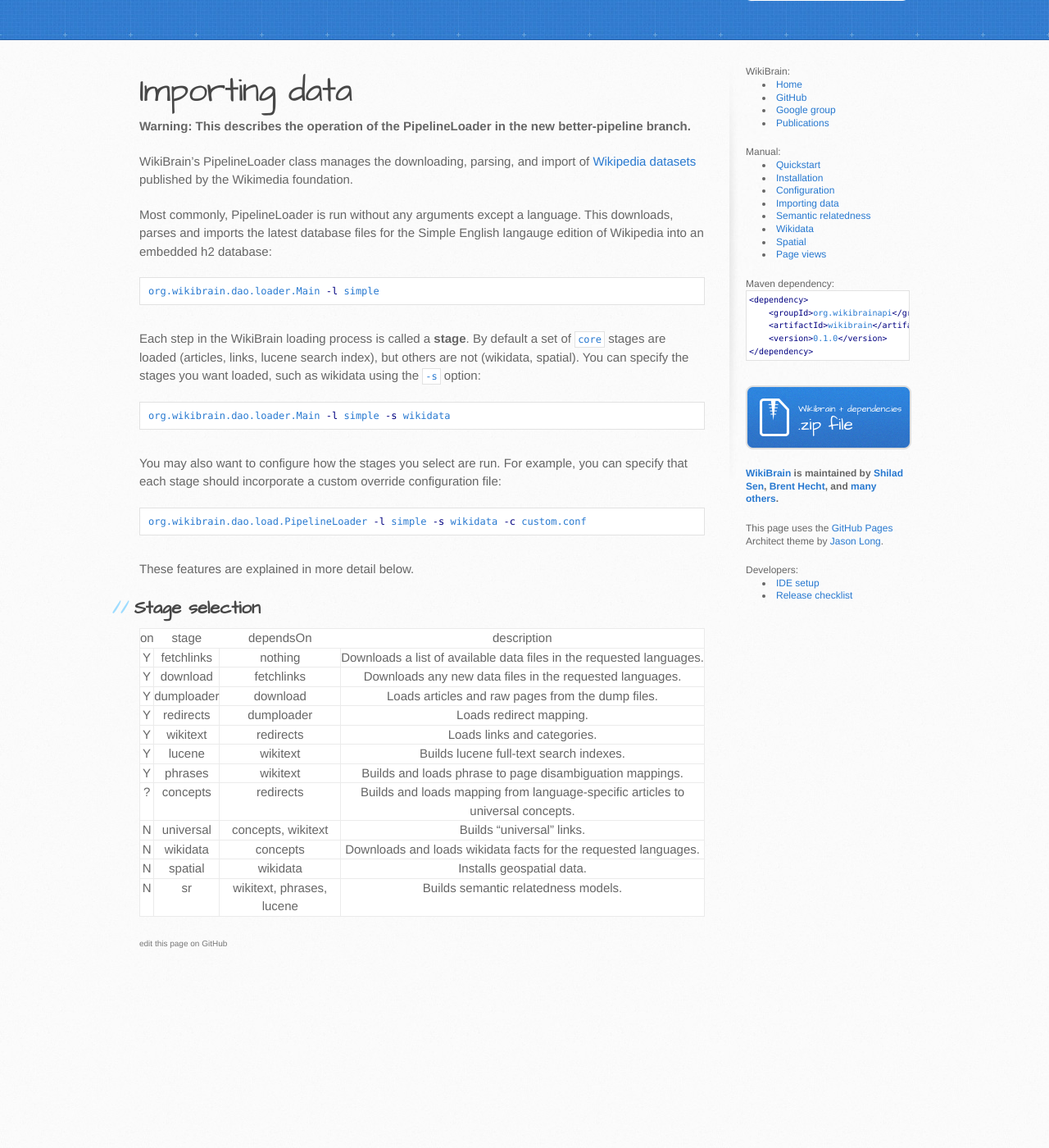
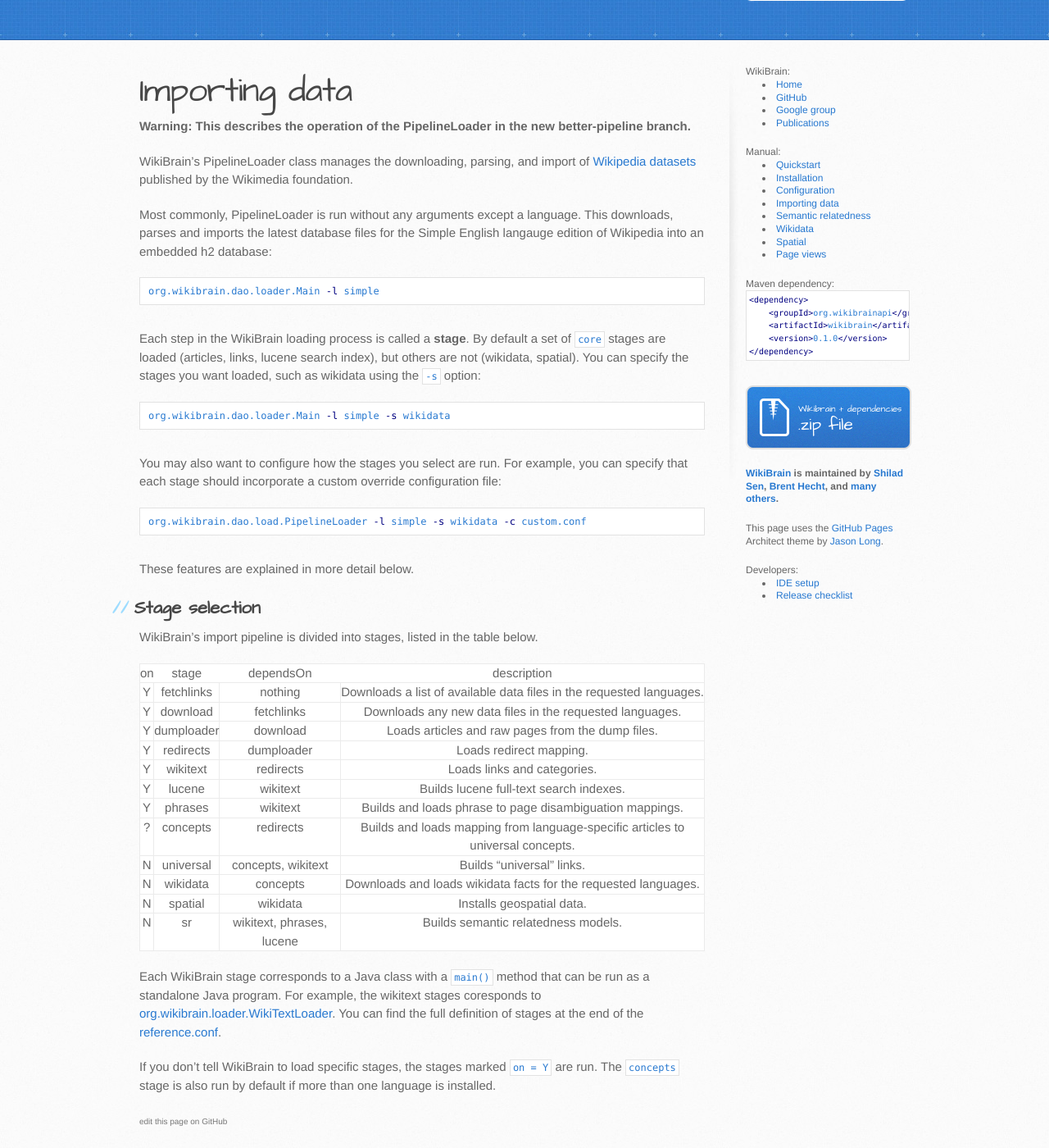
Before and after one commit to shilad/wikibrain, a Jekyll site: the page built from tutorial/importing.md, in a window 1280 px wide and 1400 px high, scrolled down 118 px. Shown: the whole window at 82% size. Built offline with Jekyll 4.4.1, drawn with Linux system fonts in a browser that asks for light colours; nearby versions of some CDN libraries; Markdown is read by kramdown in place of the engine named in the settings; before the commit the page ends 1301 px from its top, so only the background shows below that.

Commit message:
Update importing.md

```diff
--- a/tutorial/importing.md
+++ b/tutorial/importing.md
@@ -33,6 +33,7 @@
 
 ## Stage selection
 
+WikiBrain's import pipeline is divided into stages, listed in the table below.
 
 | on | stage      | dependsOn     |  description |
 |----|------------|---------------|--------------|
@@ -48,3 +49,10 @@
 | N | wikidata   | concepts      | Downloads and loads wikidata facts for the requested languages. |
 | N | spatial    | wikidata      | Installs geospatial data. |
 | N | sr         | wikitext, phrases, lucene | Builds semantic relatedness models. |
+
+Each WikiBrain stage corresponds to a Java class with a `main()` method that can be run as a standalone Java program.
+For example, the wikitext stages coresponds to [org.wikibrain.loader.WikiTextLoader](https://github.com/shilad/wikibrain/blob/master/wikibrain-loader/src/main/java/org/wikibrain/loader/WikiTextLoader.java).
+You can find the full definition of stages at the end of the [reference.conf](https://github.com/shilad/wikibrain/blob/master/wikibrain-core/src/main/resources/reference.conf).
+
+If you don't tell WikiBrain to load specific stages, the stages marked `on = Y` are run.
+The `concepts` stage is also run by default if more than one language is installed.
```
